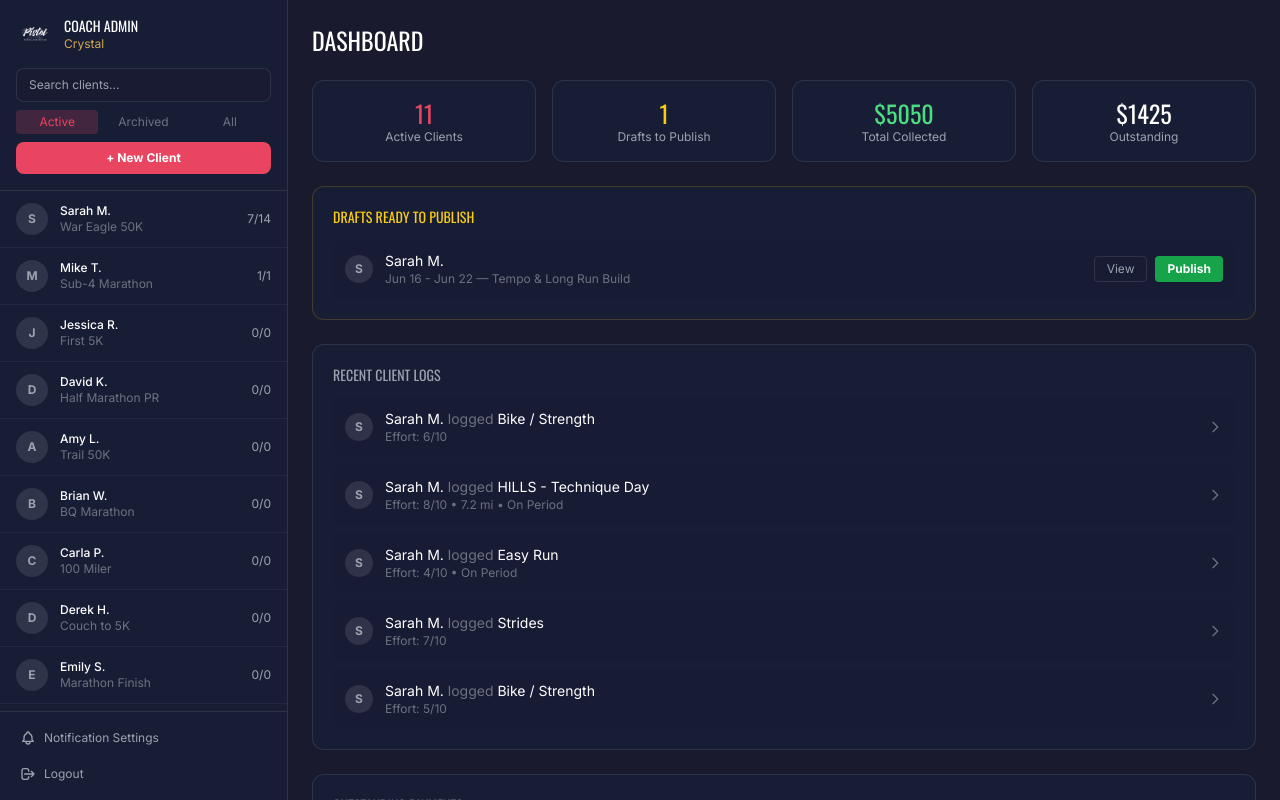
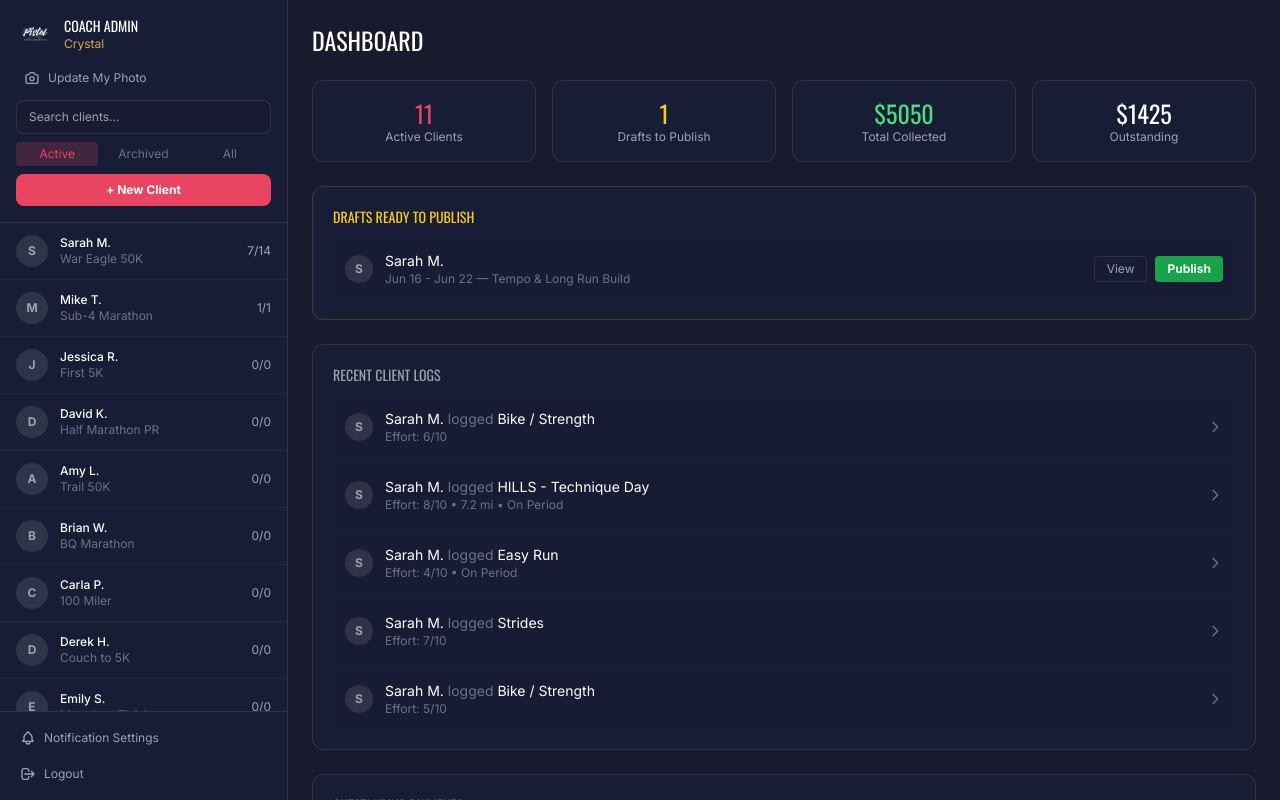
Before and after one commit to cvinirwin9455/crystalpiston, a Next.js app: page /admin in a window 1280 px wide. Shown: the top 800 px of the page. Built offline with nearby package versions, Linux system fonts and the light colour scheme.

Commit message:
Fix: clear Update My Photo button in sidebar instead of hidden hover
Co-authored-by: cvinirwin9455 <179919834+cvinirwin9455@users.noreply.github.com>

```diff
--- a/src/app/admin/page.tsx
+++ b/src/app/admin/page.tsx
@@ -124,15 +124,14 @@ export default function AdminPage() {
       {/* LEFT SIDEBAR - Client List (full screen on mobile, sidebar on desktop) */}
       <aside className={`${selectedClient ? "hidden md:flex" : "flex"} w-full md:w-72 bg-secondary/50 md:border-r border-white/10 flex-col h-screen md:sticky md:top-0`}>
         <div className="p-4 border-b border-white/10">
-          <div className="flex items-center gap-3 mb-4">
-            <div className="relative group">
-              <Image src="/IMG_5861.PNG" alt="Logo" width={36} height={36} className="rounded-full" />
-              <button className="absolute inset-0 bg-black/50 rounded-full flex items-center justify-center opacity-0 group-hover:opacity-100 transition-opacity">
-                <svg className="w-3 h-3 text-white" fill="none" stroke="currentColor" viewBox="0 0 24 24"><path strokeLinecap="round" strokeLinejoin="round" strokeWidth={2} d="M3 9a2 2 0 012-2h.93a2 2 0 001.664-.89l.812-1.22A2 2 0 0110.07 4h3.86a2 2 0 011.664.89l.812 1.22A2 2 0 0018.07 7H19a2 2 0 012 2v9a2 2 0 01-2 2H5a2 2 0 01-2-2V9z" /><path strokeLinecap="round" strokeLinejoin="round" strokeWidth={2} d="M15 13a3 3 0 11-6 0 3 3 0 016 0z" /></svg>
-              </button>
-            </div>
+          <div className="flex items-center gap-3 mb-3">
+            <Image src="/IMG_5861.PNG" alt="Logo" width={36} height={36} className="rounded-full" />
             <div><p className="text-white font-heading text-sm uppercase">Coach Admin</p><p className="text-gold text-xs">Crystal</p></div>
           </div>
+          <button className="w-full flex items-center gap-2 text-gray-400 hover:text-white text-xs py-1.5 px-2 rounded hover:bg-white/5 transition-colors mb-2">
+            <svg className="w-4 h-4" fill="none" stroke="currentColor" viewBox="0 0 24 24"><path strokeLinecap="round" strokeLinejoin="round" strokeWidth={2} d="M3 9a2 2 0 012-2h.93a2 2 0 001.664-.89l.812-1.22A2 2 0 0110.07 4h3.86a2 2 0 011.664.89l.812 1.22A2 2 0 0018.07 7H19a2 2 0 012 2v9a2 2 0 01-2 2H5a2 2 0 01-2-2V9z" /><path strokeLinecap="round" strokeLinejoin="round" strokeWidth={2} d="M15 13a3 3 0 11-6 0 3 3 0 016 0z" /></svg>
+            Update My Photo
+          </button>
           <input type="text" value={clientSearch} onChange={(e) => setClientSearch(e.target.value)} placeholder="Search clients..." className="w-full bg-primary/50 border border-white/10 rounded-lg px-3 py-2 text-white text-xs focus:outline-none focus:border-accent mb-2" />
           <div className="flex gap-1 mb-2">
             {[{ key: "active", label: "Active" }, { key: "archived", label: "Archived" }, { key: "all", label: "All" }].map((f) => (
```
